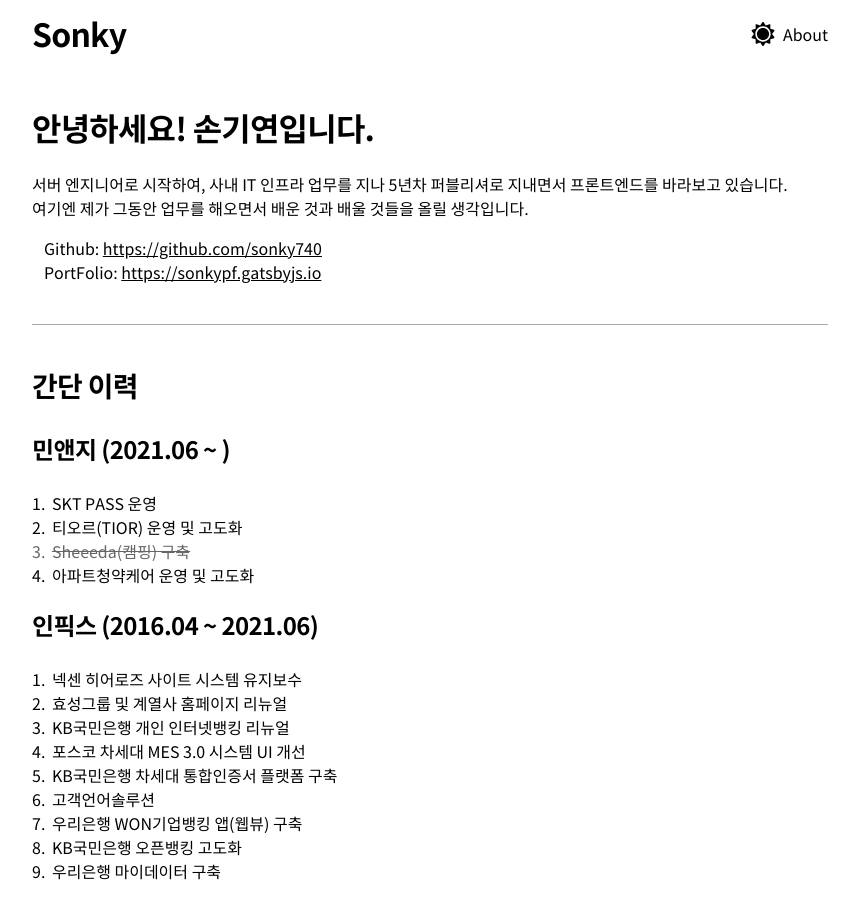
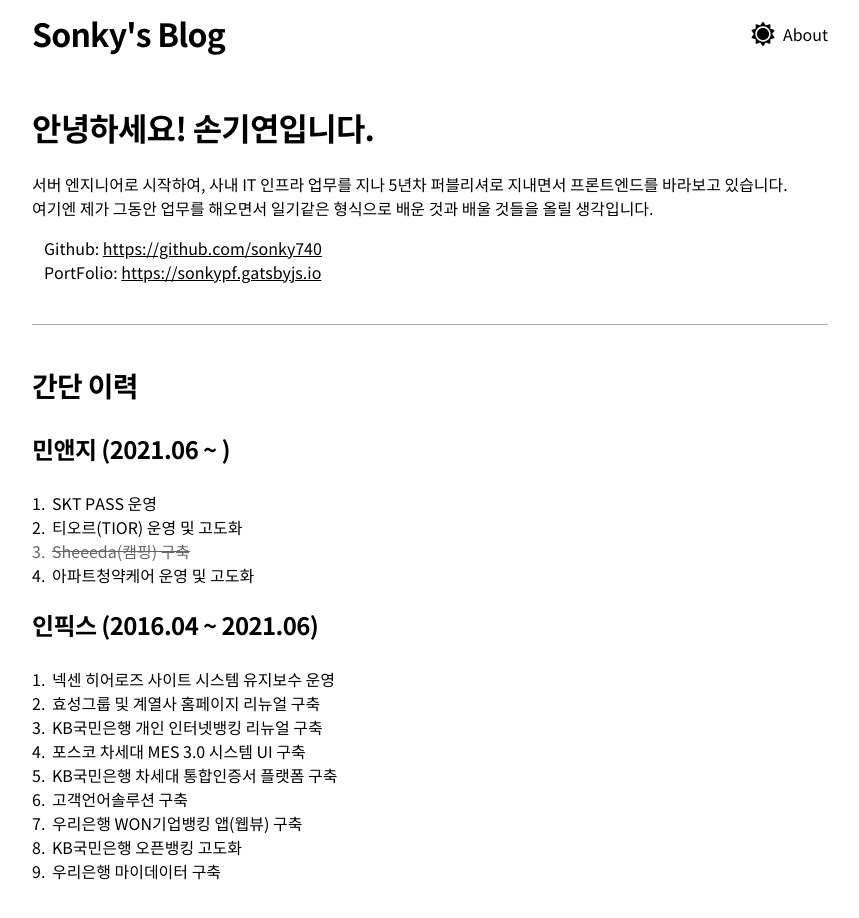
Before and after one commit to sonky740/blog, a Gatsby site: page /About in a window 1280 px wide. Shown: the whole page, without its empty margins (210-1069 px from the left). Built offline with nearby package versions, Linux system fonts and the light colour scheme; Gatsby itself is replaced by a stand-in of ours.

Commit message:
자잘한 수정

```diff
--- a/content/blog/20220512/index.md
+++ b/content/blog/20220512/index.md
@@ -2,7 +2,7 @@
 title: 드디어 시작
 date: '2022-05-12'
 # description: ''
-tags: [gastby starter blog]
+tags: [gastby-starter-blog]
 ---
 
 블로그를 만들어야겠다고 생각한건 작년부터였는데...
--- a/src/components/Layout.tsx
+++ b/src/components/Layout.tsx
@@ -103,14 +103,14 @@
   const header = (
     <div>
       <h1>
-        <Link to="/">Sonky</Link>
+        <Link to="/">Sonky's Blog</Link>
       </h1>
       <nav>
         <ThemeButton
           type="button"
           theme={theme}
           onClick={themeHandler as () => {}}
-          title={theme === 'light' ? '다크모드로' : '화이트모드로'}
+          title={theme === 'light' ? '현재: 화이트모드' : '현재: 다크모드'}
         />
         <Link to="/About">About</Link>
       </nav>
--- a/src/pages/About.tsx
+++ b/src/pages/About.tsx
@@ -48,7 +48,7 @@
           서버 엔지니어로 시작하여, 사내 IT 인프라 업무를 지나 5년차 퍼블리셔로
           지내면서 프론트엔드를 바라보고 있습니다.
           <br />
-          여기엔 제가 그동안 업무를 해오면서 배운 것과 배울 것들을 올릴
+          여기엔 제가 그동안 업무를 해오면서 일기같은 형식으로 배운 것과 배울 것들을 올릴
           생각입니다.
         </p>
         <ul>
@@ -89,12 +89,12 @@
 
         <h3>인픽스 (2016.04 ~ 2021.06)</h3>
         <ol>
-          <li>넥센 히어로즈 사이트 시스템 유지보수</li>
-          <li>효성그룹 및 계열사 홈페이지 리뉴얼</li>
-          <li>KB국민은행 개인 인터넷뱅킹 리뉴얼</li>
-          <li>포스코 차세대 MES 3.0 시스템 UI 개선</li>
+          <li>넥센 히어로즈 사이트 시스템 유지보수 운영</li>
+          <li>효성그룹 및 계열사 홈페이지 리뉴얼 구축</li>
+          <li>KB국민은행 개인 인터넷뱅킹 리뉴얼 구축</li>
+          <li>포스코 차세대 MES 3.0 시스템 UI 구축</li>
           <li>KB국민은행 차세대 통합인증서 플랫폼 구축</li>
-          <li>고객언어솔루션</li>
+          <li>고객언어솔루션 구축</li>
           <li>우리은행 WON기업뱅킹 앱(웹뷰) 구축</li>
           <li>KB국민은행 오픈뱅킹 고도화</li>
           <li>우리은행 마이데이터 구축</li>
--- a/src/templates/blog-post.tsx
+++ b/src/templates/blog-post.tsx
@@ -26,6 +26,7 @@
 
   article {
     min-height: 200px;
+    font-size: 1.8rem;
 
     h2 {
       font-size: 2.4rem;
@@ -37,10 +38,6 @@
 
     h4 {
       font-size: 2rem;
-    }
-
-    p {
-      font-size: 1.8rem;
     }
 
     a {
```
